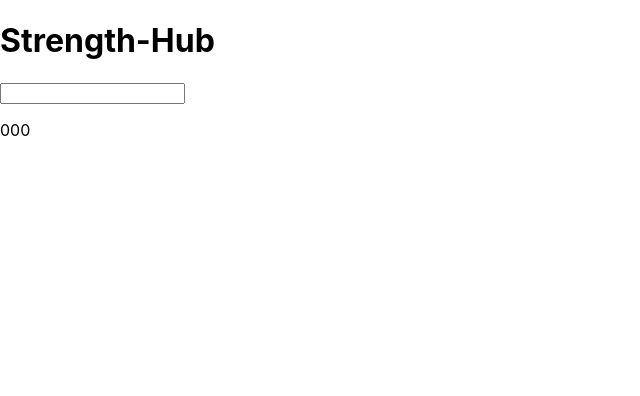
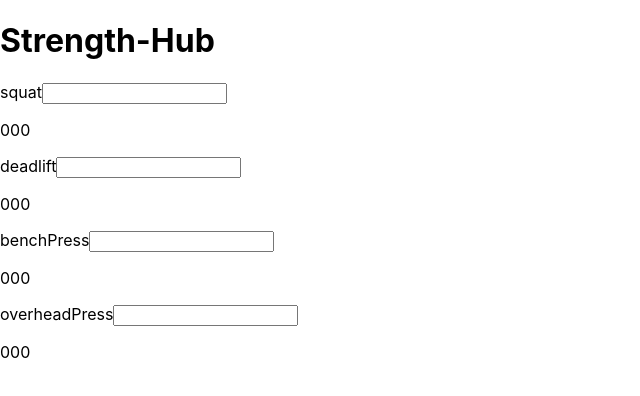
Before and after one commit to Kielx/Strength-hub, a React (Create React App) app: page / in a window 1280 px wide. Shown: the top 396 px of the page, without its empty margins (0-640 px from the left). Built offline with nearby package versions, Linux system fonts and the light colour scheme.

Commit message:
Create separate input fields with results for each lift + tests

```diff
--- a/src/App.js
+++ b/src/App.js
@@ -1,28 +1,55 @@
+import { React, useState } from "react";
+import OneRepMaxInput from "./components/oneRepMaxInput/OneRepMaxInput";
+
 import {
   calculateIncrementsForWeek,
   calculateBase,
 } from "./helpers/calculateIncrements";
-import React, { useState } from "react";
 
 export default function App() {
-  const [oneRepMax, setOneRepMax] = useState(0);
+  const [oneRepMax, setOneRepMax] = useState({
+    squat: 0,
+    deadlift: 0,
+    benchPress: 0,
+    overheadPress: 0,
+  });
 
-  function handleChange(event) {
-    setOneRepMax(event.target.value);
-  }
-
+  const handleChange = (event) => {
+    setOneRepMax((prevState) => ({
+      ...prevState,
+      [event.target.name]: [event.target.value],
+    }));
+  };
   return (
     <>
       <h1>Strength-Hub</h1>
-      <input
-        type="number"
-        name="oneRepMax"
-        data-testid="weightInput"
-        onChange={handleChange}
-      ></input>
-      <p data-testid="weightOutput">
-        {calculateIncrementsForWeek(1, calculateBase(oneRepMax))}
-      </p>
+      <div>
+        <OneRepMaxInput handleChange={handleChange} name="squat" />
+        <p data-testid="weightOutput">
+          {calculateIncrementsForWeek(1, calculateBase(oneRepMax.squat))}
+        </p>
+      </div>
+      <div>
+        <OneRepMaxInput handleChange={handleChange} name="deadlift" />
+        <p data-testid="weightOutput">
+          {calculateIncrementsForWeek(1, calculateBase(oneRepMax.deadlift))}
+        </p>
+      </div>
+      <div>
+        <OneRepMaxInput handleChange={handleChange} name="benchPress" />
+        <p data-testid="weightOutput">
+          {calculateIncrementsForWeek(1, calculateBase(oneRepMax.benchPress))}
+        </p>
+      </div>
+      <div>
+        <OneRepMaxInput handleChange={handleChange} name="overheadPress" />
+        <p data-testid="weightOutput">
+          {calculateIncrementsForWeek(
+            1,
+            calculateBase(oneRepMax.overheadPress)
+          )}
+        </p>
+      </div>
     </>
   );
 }
--- /dev/null
+++ b/src/components/oneRepMaxInput/OneRepMaxInput.js
@@ -0,0 +1,15 @@
+import { React } from "react";
+
+export default function OneRepMaxInput({ handleChange, name }) {
+  return (
+    <>
+      <label htmlFor={name}>{name}</label>
+      <input
+        type="number"
+        name={name}
+        data-testid="weightInput"
+        onChange={handleChange}
+      ></input>
+    </>
+  );
+}
```
Also changed, not shown: 1 other file (tests, documents, lock files or other folders).
